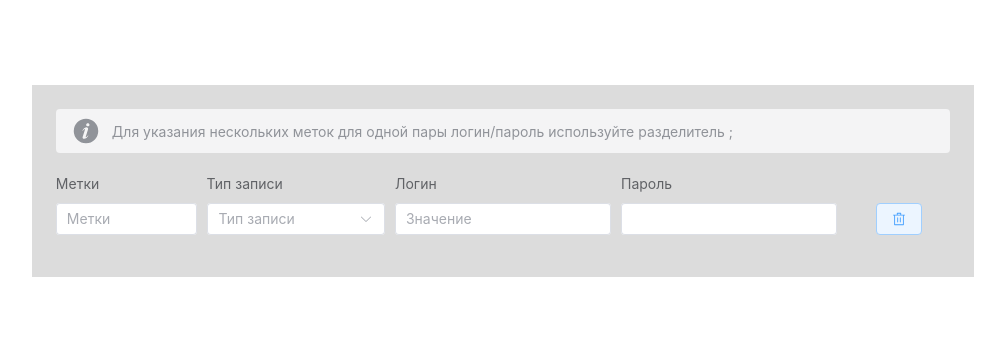
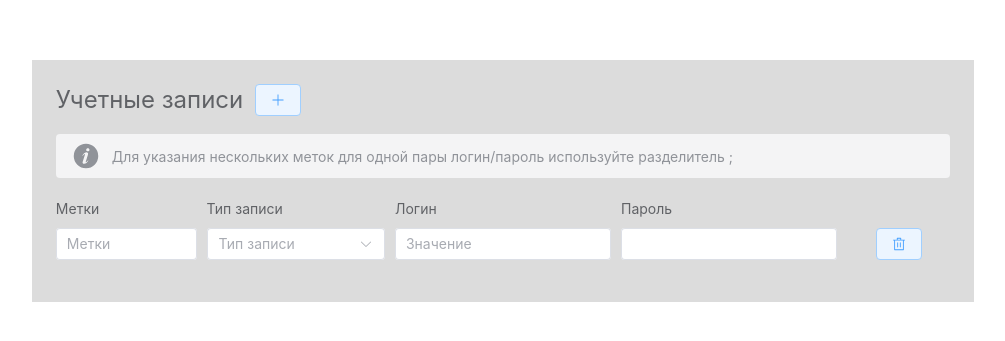
Before and after one commit to Inoooooor/saaSoft, a Vue app: page / in a window 1280 px wide. Shown: the part 227-568 px from the top of the page, without its empty margins (145-1150 px from the left). Built offline with nearby package versions, Linux system fonts and the light colour scheme; the HTML template or start-up script is replaced by a standard one.

Commit message:
Верстка заголовка формы

```diff
--- a/src/App.vue
+++ b/src/App.vue
@@ -2,6 +2,11 @@
   <main>
     <el-row>
       <el-form :inline="false" :model="form" class="form" label-position="top">
+        <el-row>
+          <el-form-item class="form__header" label="Учетные записи" label-position="left">
+            <el-button plain :icon="Plus" type="primary"> </el-button>
+          </el-form-item>
+        </el-row>
         <el-row>
           <el-alert
             type="info"
@@ -50,7 +55,7 @@
 
 <script lang="ts" setup>
 import { reactive } from 'vue'
-import { Delete } from '@element-plus/icons-vue'
+import { Delete, Plus } from '@element-plus/icons-vue'
 
 interface Form {
   marks: string
@@ -106,4 +111,8 @@ main {
 .alert {
   margin-bottom: 20px;
 }
+
+.form__header {
+  --el-form-label-font-size: 24px;
+}
 </style>
```
